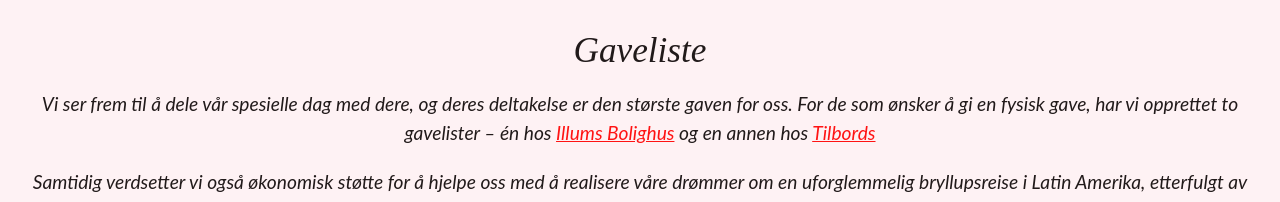
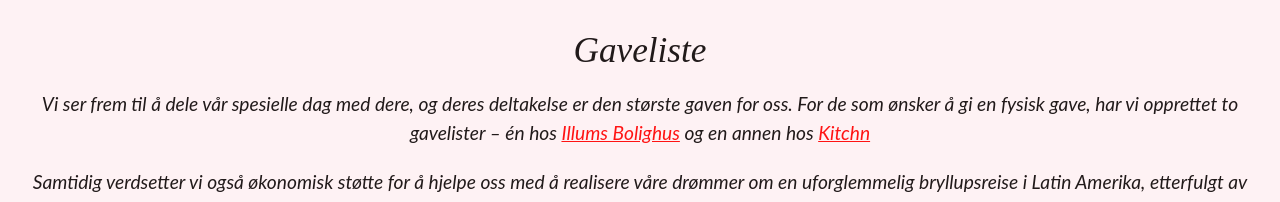
Before and after one commit to 181221/181221.github.io, a Vue app: page / in a window 1280 px wide. Shown: the part 1601-1803 px from the top of the page. Built offline with nearby package versions, Linux system fonts and the light colour scheme; a web font is replaced by a local one.

Commit message:
legg til ny liste

```diff
--- a/src/components/WeddingInfoBlock.vue
+++ b/src/components/WeddingInfoBlock.vue
@@ -53,7 +53,7 @@
           >Illums Bolighus</a
         >
         og en annen hos
-        <a class="link-main" href="https://www.tilbords.no/bryllup/vis-liste/133640" target="_blank">Tilbords</a>
+        <a class="link-main" href="https://www.kitchn.no/bryllup/vis-liste/182129/" target="_blank">Kitchn</a>
         <div class="line-break"></div>
         Samtidig verdsetter vi også økonomisk støtte for å hjelpe oss med å realisere våre drømmer om en uforglemmelig
         bryllupsreise i Latin Amerika, etterfulgt av feiring i Chile. Ønsker du å bidra økonomisk, kan dette gjøres
```
